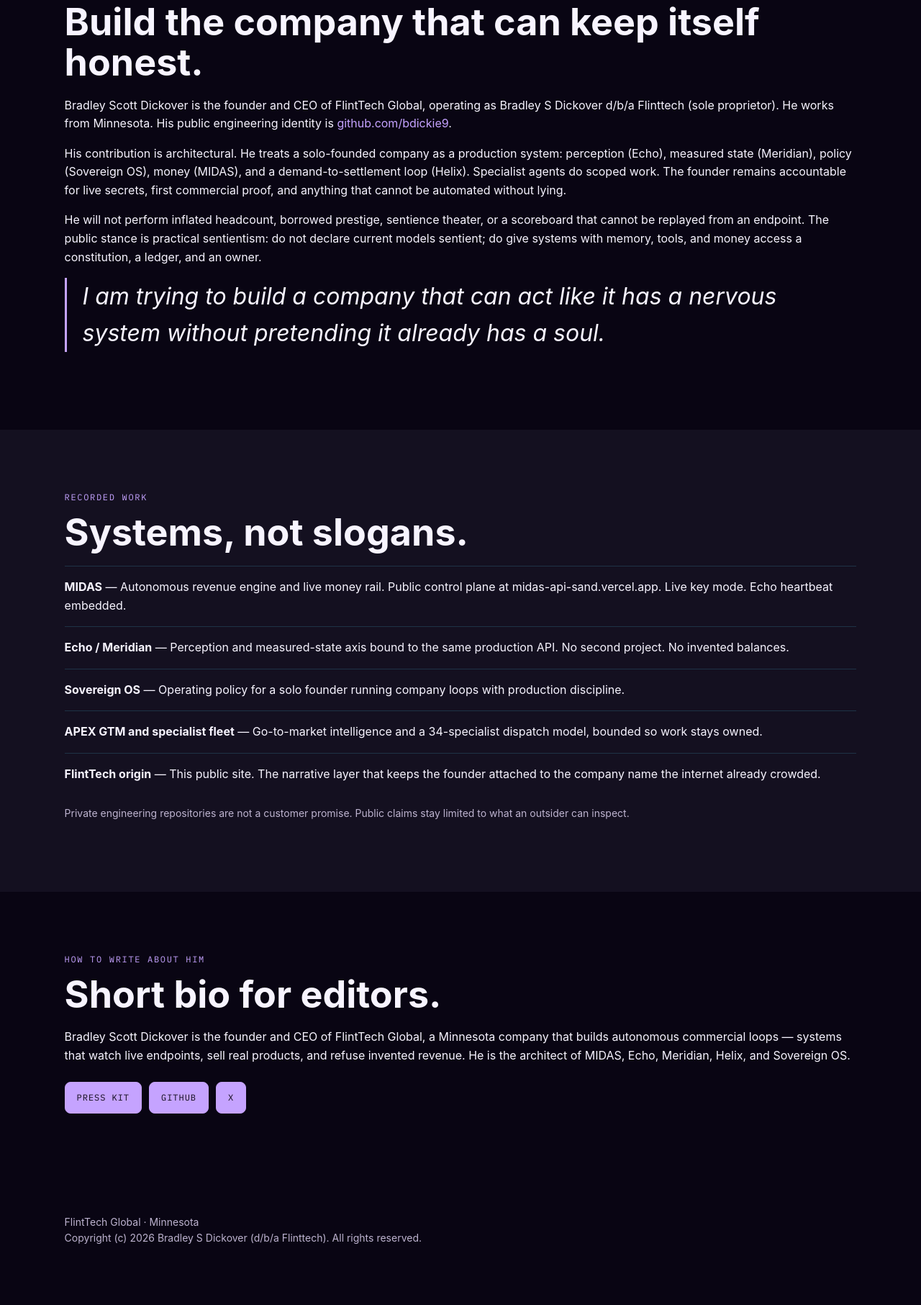
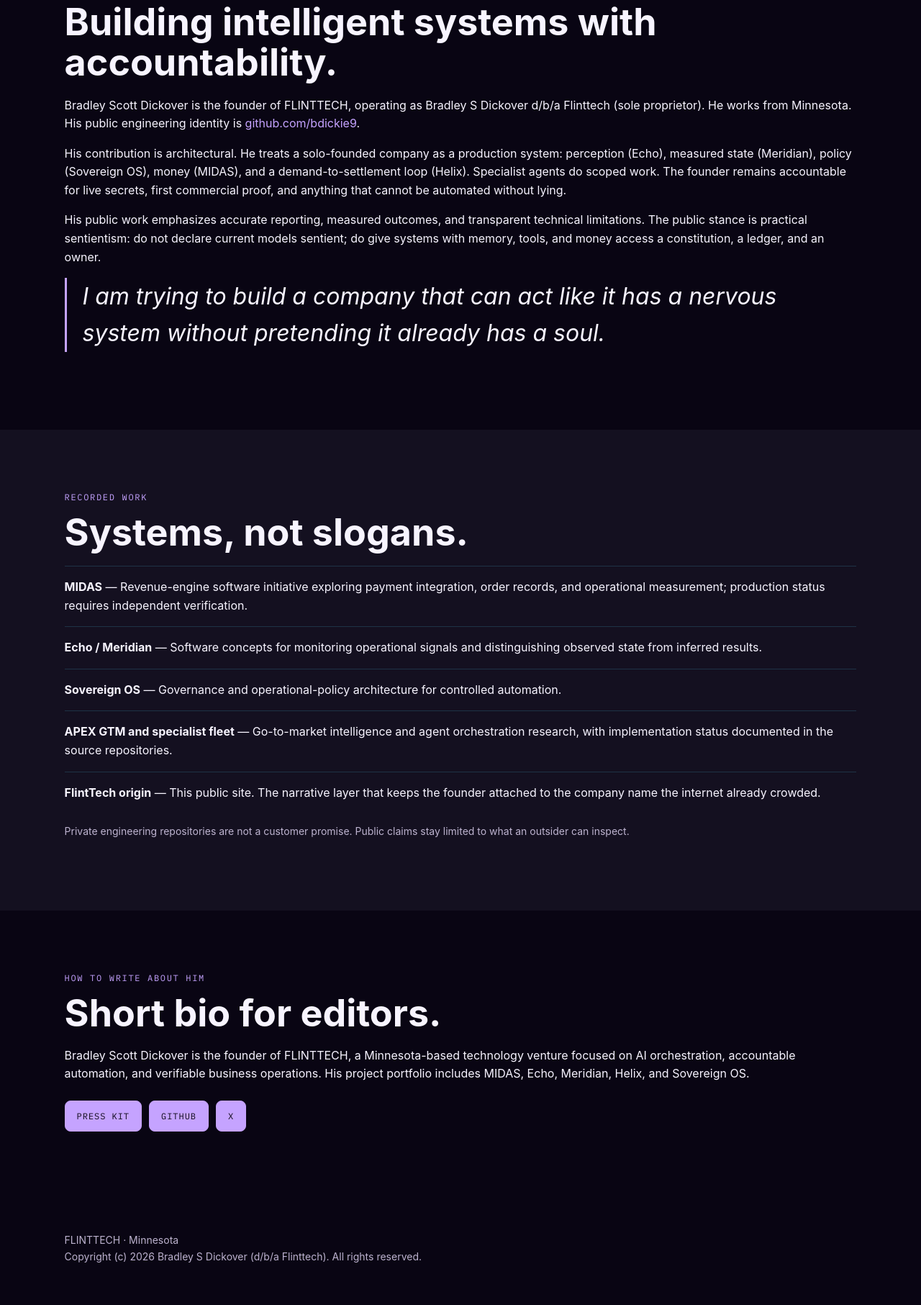
Before and after one commit to bdickie9/flinttech-origin, a plain HTML site: page founder.html in a window 1280 px wide. Shown: the part 672-2485 px from the top of the page at 72% size. Before the commit the page ends 2459 px from the top, so only its background shows below. Drawn offline with Linux system fonts and the light colour scheme.

Commit message:
Improve Bradley Dickover founder profile credibility and FLINTTECH branding (#4)
* reputation: align founder brand and qualify unverified product claims

* reputation: unify search and social messaging around FLINTTECH

* reputation: unify search and social messaging around FLINTTECH

* reputation: align press kit with founder identity and evidence standard

```diff
--- a/founder.html
+++ b/founder.html
@@ -3,13 +3,13 @@
 <head>
 <meta charset="utf-8"/>
 <meta name="viewport" content="width=device-width, initial-scale=1"/>
-<title>Bradley Scott Dickover — Founder, FlintTech Global</title>
-<meta name="description" content="Professional biography of Bradley Scott Dickover, founder and CEO of FlintTech Global. Minnesota operator building measured autonomous enterprise systems."/>
+<title>Bradley Scott Dickover — Founder, FLINTTECH</title>
+<meta name="description" content="Professional biography of Bradley Scott Dickover, founder of FLINTTECH. Minnesota operator building measured autonomous enterprise systems."/>
 <link rel="canonical" href="https://bdickie9.github.io/flinttech-origin/founder.html"/>
 <link rel="icon" href="mark.svg"/>
 <link href="https://fonts.googleapis.com/css2?family=Cormorant+Garamond:ital,wght@0,600;1,500&family=IBM+Plex+Mono:wght@400&family=Source+Sans+3:wght@400;600&display=swap" rel="stylesheet"/>
 <link rel="stylesheet" href="styles.css"/>
-<script type="application/ld+json">{"@context":"https://schema.org","@type":"Person","name":"Bradley Scott Dickover","jobTitle":"Founder and CEO","worksFor":{"@type":"Organization","name":"FlintTech Global"},"address":{"@type":"PostalAddress","addressRegion":"Minnesota","addressCountry":"US"},"url":"https://bdickie9.github.io/flinttech-origin/founder.html","sameAs":["https://github.com/bdickie9","https://x.com/bdickie9"]}</script>
+<script type="application/ld+json">{"@context":"https://schema.org","@type":"Person","name":"Bradley Scott Dickover","alternateName":"Bradley Dickover","jobTitle":"Founder","worksFor":{"@type":"Organization","name":"FLINTTECH"},"address":{"@type":"PostalAddress","addressRegion":"Minnesota","addressCountry":"US"},"url":"https://bdickie9.github.io/flinttech-origin/founder.html","sameAs":["https://github.com/bdickie9","https://x.com/bdickie9"]}</script>
 <style data-flinttech-brand="1">:root {
   --ft-background: #090513;
   --ft-surface: #141020;
@@ -56,38 +56,38 @@
       <a href="stack.html">Architecture</a>
       <a href="product.html">Product</a>
       <a href="press.html">Press</a>
-      <a href="https://midas-api-sand.vercel.app/buy">Buy</a>
+      <a href="vision.html">Vision</a>
     </div>
   </nav>
   <div>
-    <span class="mono">Founder &amp; CEO</span>
+    <span class="mono">Founder</span>
     <h1>Bradley Scott Dickover</h1>
     <p class="lede">Minnesota operator. Designs companies the way an engineer designs control systems: observe, decide, act, verify, write the lesson down.</p>
   </div>
 </header>
 <section>
   <span class="kicker mono">Biography</span>
-  <h2>Build the company that can keep itself honest.</h2>
-  <p>Bradley Scott Dickover is the founder and CEO of FlintTech Global, operating as Bradley S Dickover d/b/a Flinttech (sole proprietor). He works from Minnesota. His public engineering identity is <a href="https://github.com/bdickie9">github.com/bdickie9</a>.</p>
+  <h2>Building intelligent systems with accountability.</h2>
+  <p>Bradley Scott Dickover is the founder of FLINTTECH, operating as Bradley S Dickover d/b/a Flinttech (sole proprietor). He works from Minnesota. His public engineering identity is <a href="https://github.com/bdickie9">github.com/bdickie9</a>.</p>
   <p>His contribution is architectural. He treats a solo-founded company as a production system: perception (Echo), measured state (Meridian), policy (Sovereign OS), money (MIDAS), and a demand-to-settlement loop (Helix). Specialist agents do scoped work. The founder remains accountable for live secrets, first commercial proof, and anything that cannot be automated without lying.</p>
-  <p>He will not perform inflated headcount, borrowed prestige, sentience theater, or a scoreboard that cannot be replayed from an endpoint. The public stance is practical sentientism: do not declare current models sentient; do give systems with memory, tools, and money access a constitution, a ledger, and an owner.</p>
+  <p>His public work emphasizes accurate reporting, measured outcomes, and transparent technical limitations. The public stance is practical sentientism: do not declare current models sentient; do give systems with memory, tools, and money access a constitution, a ledger, and an owner.</p>
   <blockquote>I am trying to build a company that can act like it has a nervous system without pretending it already has a soul.</blockquote>
 </section>
 <section class="dark">
   <span class="kicker mono">Recorded work</span>
   <h2>Systems, not slogans.</h2>
-  <div class="fact"><strong>MIDAS</strong> — Autonomous revenue engine and live money rail. Public control plane at midas-api-sand.vercel.app. Live key mode. Echo heartbeat embedded.</div>
-  <div class="fact"><strong>Echo / Meridian</strong> — Perception and measured-state axis bound to the same production API. No second project. No invented balances.</div>
-  <div class="fact"><strong>Sovereign OS</strong> — Operating policy for a solo founder running company loops with production discipline.</div>
-  <div class="fact"><strong>APEX GTM and specialist fleet</strong> — Go-to-market intelligence and a 34-specialist dispatch model, bounded so work stays owned.</div>
+  <div class="fact"><strong>MIDAS</strong> — Revenue-engine software initiative exploring payment integration, order records, and operational measurement; production status requires independent verification.</div>
+  <div class="fact"><strong>Echo / Meridian</strong> — Software concepts for monitoring operational signals and distinguishing observed state from inferred results.</div>
+  <div class="fact"><strong>Sovereign OS</strong> — Governance and operational-policy architecture for controlled automation.</div>
+  <div class="fact"><strong>APEX GTM and specialist fleet</strong> — Go-to-market intelligence and agent orchestration research, with implementation status documented in the source repositories.</div>
   <div class="fact"><strong>FlintTech origin</strong> — This public site. The narrative layer that keeps the founder attached to the company name the internet already crowded.</div>
   <p class="note">Private engineering repositories are not a customer promise. Public claims stay limited to what an outsider can inspect.</p>
 </section>
 <section>
   <span class="kicker mono">How to write about him</span>
   <h2>Short bio for editors.</h2>
-  <p>Bradley Scott Dickover is the founder and CEO of FlintTech Global, a Minnesota company that builds autonomous commercial loops — systems that watch live endpoints, sell real products, and refuse invented revenue. He is the architect of MIDAS, Echo, Meridian, Helix, and Sovereign OS.</p>
+  <p>Bradley Scott Dickover is the founder of FLINTTECH, a Minnesota-based technology venture focused on AI orchestration, accountable automation, and verifiable business operations. His project portfolio includes MIDAS, Echo, Meridian, Helix, and Sovereign OS.</p>
   <p><a class="btn solid" href="press.html">Press kit</a><a class="btn" href="https://github.com/bdickie9">GitHub</a><a class="btn" href="https://x.com/bdickie9">X</a></p>
 </section>
-<footer>FlintTech Global · Minnesota<br>Copyright (c) 2026 Bradley S Dickover (d/b/a Flinttech). All rights reserved.</footer>
+<footer>FLINTTECH · Minnesota<br>Copyright (c) 2026 Bradley S Dickover (d/b/a Flinttech). All rights reserved.</footer>
 </body></html>
```
Also changed, not shown: press.html (+7 -7 lines), llms.txt, 1 other file.
